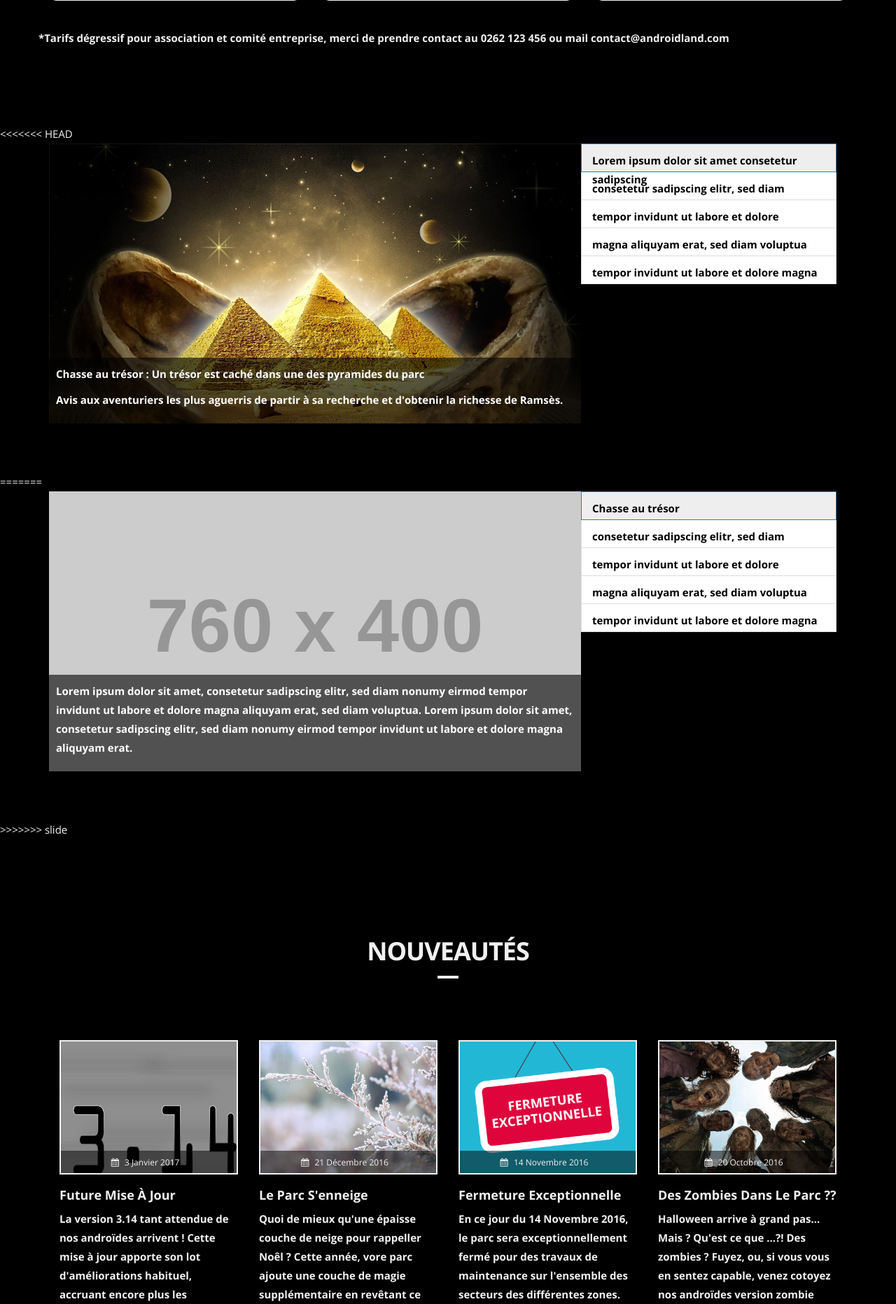
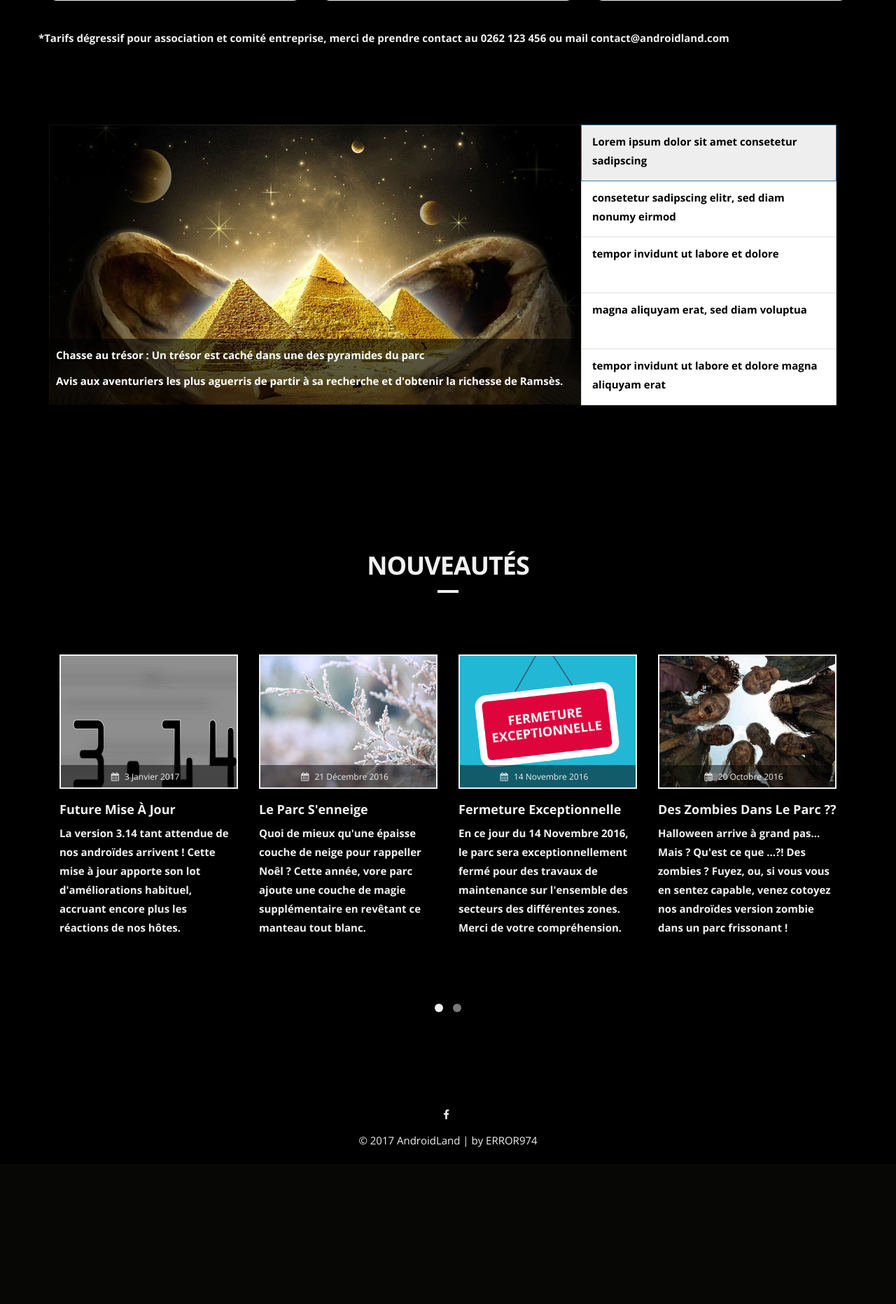
Before and after one commit to Error974/androidland, a PHP site: page /egypte.php in a window 1280 px wide. Shown: the part 905-2768 px from the top of the page at 70% size. After the commit the page ends 2544 px from the top, so only its background shows below. Run offline with PHP 8.4, Linux system fonts and the light colour scheme; grey boxes labelled with a size stand in for pictures from a placeholder-image service; some libraries are stand-ins or nearby versions.

Commit message:
fix slide

```diff
--- a/egypte.php
+++ b/egypte.php
@@ -309,10 +309,6 @@
 				</section>
 
 				<!-- ./pricing -->
-
-
-
-<<<<<<< HEAD
 		<div class="container">
         <div id="myCarousel" class="carousel slide" data-ride="carousel">
 
@@ -384,81 +380,6 @@
         </div><!-- End Carousel -->
 				<div style="margin-top: 70px;"></div>
     </div>
-
-=======
-		<div class="container">
-        <div id="myCarousel" class="carousel slide" data-ride="carousel">
-
-          <!-- Wrapper for slides -->
-          <div class="carousel-inner">
-
-            <div class="item active">
-              <img src="http://placehold.it/760x400/cccccc/ffffff">
-               <div class="carousel-caption">
-                <!-- <h4><a href="#">Lorem ipsum dolor sit amet consetetur sadipscing</a></h4> -->
-                <p style="">Lorem ipsum dolor sit amet, consetetur sadipscing elitr, sed diam nonumy eirmod tempor invidunt ut labore et dolore magna aliquyam erat, sed diam voluptua. Lorem ipsum dolor sit amet, consetetur sadipscing elitr, sed diam nonumy eirmod tempor invidunt ut labore et dolore magna aliquyam erat. </p>
-              </div>
-            </div><!-- End Item -->
-
-             <div class="item">
-              <img src="http://placehold.it/760x400/999999/cccccc">
-               <div class="carousel-caption">
-                <!-- <h4><a href="#">consetetur sadipscing elitr, sed diam nonumy eirmod</a></h4> -->
-                <p style="">Lorem ipsum dolor sit amet, consetetur sadipscing elitr, sed diam nonumy eirmod tempor invidunt ut labore et dolore magna aliquyam erat, sed diam voluptua. Lorem ipsum dolor sit amet, consetetur sadipscing elitr, sed diam nonumy eirmod tempor invidunt ut labore et dolore magna aliquyam erat. </p>
-              </div>
-            </div><!-- End Item -->
-
-            <div class="item">
-              <img src="http://placehold.it/760x400/dddddd/333333">
-               <div class="carousel-caption">
-                <!-- <h4><a href="#">tempor invidunt ut labore et dolore</a></h4> -->
-                <p style="font-style: normal;">Lorem ipsum dolor sit amet, consetetur sadipscing elitr, sed diam nonumy eirmod tempor invidunt ut labore et dolore magna aliquyam erat, sed diam voluptua. Lorem ipsum dolor sit amet, consetetur sadipscing elitr, sed diam nonumy eirmod tempor invidunt ut labore et dolore magna aliquyam erat. </p>
-              </div>
-            </div><!-- End Item -->
-
-            <div class="item">
-              <img src="http://placehold.it/760x400/999999/cccccc">
-               <div class="carousel-caption">
-                <!-- <h4><a href="#">magna aliquyam erat, sed diam voluptua</a></h4> -->
-                <p style="font-style: normal;">Lorem ipsum dolor sit amet, consetetur sadipscing elitr, sed diam nonumy eirmod tempor invidunt ut labore et dolore magna aliquyam erat, sed diam voluptua. Lorem ipsum dolor sit amet, consetetur sadipscing elitr, sed diam nonumy eirmod tempor invidunt ut labore et dolore magna aliquyam erat.</p>
-              </div>
-            </div><!-- End Item -->
-
-            <div class="item">
-              <img src="http://placehold.it/760x400/dddddd/333333">
-               <div class="carousel-caption">
-                <!-- <h4><a href="#">tempor invidunt ut labore et dolore magna aliquyam erat</a></h4> -->
-                <p style="font-style: normal;">Lorem ipsum dolor sit amet, consetetur sadipscing elitr, sed diam nonumy eirmod tempor invidunt ut labore et dolore magna aliquyam erat, sed diam voluptua. Lorem ipsum dolor sit amet, consetetur sadipscing elitr, sed diam nonumy eirmod tempor invidunt ut labore et dolore magna aliquyam erat.</p>
-              </div>
-            </div><!-- End Item -->
-
-          </div><!-- End Carousel Inner -->
-
-
-        <ul class="list-group col-sm-4">
-          <li data-target="#myCarousel" data-slide-to="0" class="list-group-item active"><p style="color: black;">Chasse au trésor</p></li>
-          <li data-target="#myCarousel" data-slide-to="1" class="list-group-item"><p style="color: black;">consetetur sadipscing elitr, sed diam nonumy eirmod</p></li>
-          <li data-target="#myCarousel" data-slide-to="2" class="list-group-item"><p style="color: black;">tempor invidunt ut labore et dolore</p></li>
-          <li data-target="#myCarousel" data-slide-to="3" class="list-group-item"><p style="color: black;">magna aliquyam erat, sed diam voluptua</p></li>
-          <li data-target="#myCarousel" data-slide-to="4" class="list-group-item"><p style="color: black;">tempor invidunt ut labore et dolore magna aliquyam erat</p></li>
-        </ul>
-
-          <!-- Controls -->
-          <div class="carousel-controls">
-              <a class="left carousel-control" href="#myCarousel" data-slide="prev">
-                <span class="glyphicon glyphicon-chevron-left"></span>
-              </a>
-              <a class="right carousel-control" href="#myCarousel" data-slide="next">
-                <span class="glyphicon glyphicon-chevron-right"></span>
-              </a>
-          </div>
-
-        </div><!-- End Carousel -->
-				<div style="margin-top: 70px;"></div>
-    </div>
-
->>>>>>> slide
-
 
 <div class="container" id="offre" style="display: none;">
 	<div class="price-box2">
```
